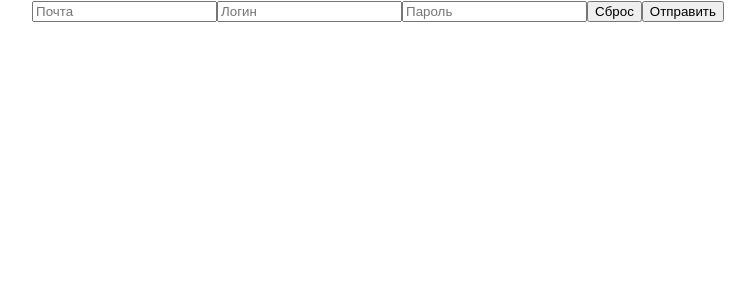
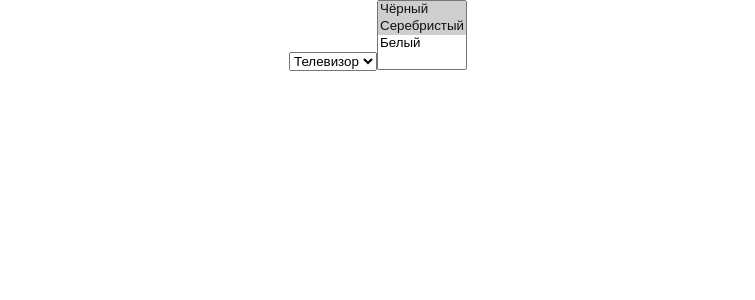
Before and after one commit to vitalyvitmens/forms-react, a React (Create React App) app in the folder my-app/: page / in a window 1280 px wide. Shown: the top 300 px of the page, without its empty margins (262-1017 px from the left). Built offline with nearby package versions, Linux system fonts and the light colour scheme.

Commit message:
add data in project

```diff
--- a/my-app/src/App.js
+++ b/my-app/src/App.js
@@ -84,69 +84,104 @@ import styles from './app.module.css'
 // }
 
 //! 2). Создание одного состояния с объектом для всех полей (оптимальный вариант)
-const initialState = {
-	email: '',
-	login: '',
-	password: '',
-}
+// const initialState = {
+// 	email: '',
+// 	login: '',
+// 	password: '',
+// }
 
-const useStore = () => {
-	const [state, setState] = useState(initialState)
+// const useStore = () => {
+// 	const [state, setState] = useState(initialState)
 
-	return {
-		getState: () => state,
-		upDateState: (fieldName, newValue) => {
-			setState({ ...state, [fieldName]: newValue })
-		},
-		resetState: () => {
-			setState(initialState)
-		},
+// 	return {
+// 		getState: () => state,
+// 		upDateState: (fieldName, newValue) => {
+// 			setState({ ...state, [fieldName]: newValue })
+// 		},
+// 		resetState: () => {
+// 			setState(initialState)
+// 		},
+// 	}
+// }
+
+// const sendData = (formData) => {
+// 	console.log(formData)
+// }
+
+// export const App = () => {
+// 	const { getState, upDateState, resetState } = useStore()
+
+// 	const onSubmit = (e) => {
+// 		e.preventDefault()
+// 		sendData(getState())
+// 	}
+
+// 	const { email, login, password } = getState()
+
+// 	const onChange = ({ target }) => upDateState(target.name, target.value)
+
+// 	return (
+// 		<div className={styles.app}>
+// 			<form onSubmit={onSubmit}>
+// 				<input
+// 					type="email"
+// 					name="email"
+// 					value={email}
+// 					placeholder="Почта"
+// 					onChange={onChange}
+// 				/>
+// 				<input
+// 					type="text"
+// 					name="login"
+// 					value={login}
+// 					placeholder="Логин"
+// 					onChange={onChange}
+// 				/>
+// 				<input
+// 					type="password"
+// 					name="password"
+// 					value={password}
+// 					placeholder="Пароль"
+// 					onChange={onChange}
+// 				/>
+// 				<button type="reset" onClick={resetState}>Сброс</button>
+// 				<button type="submit">Отправить</button>
+// 			</form>
+// 		</div>
+// 	)
+// }
+
+//! Создание контроллируемого (с атрибутами value и onChange) одиночного селекта и мульти селекта
+export const App = () => {
+	const [selectedProduct, setSelectedProduct] = useState('tv')
+	const [selectedColors, setSelectedColors] = useState(['black', 'silver'])
+
+	const onSelectedProductChange = ({ target }) =>
+		setSelectedProduct(target.value)
+
+	const onSelectedColorsChange = ({ target }) => {
+		const newSelectedColors = [...target.selectedOptions].map(
+			(selectedTarget) => selectedTarget.value
+		)
+		setSelectedColors(newSelectedColors)
 	}
-}
-
-const sendData = (formData) => {
-	console.log(formData)
-}
-
-export const App = () => {
-	const { getState, upDateState, resetState } = useStore()
-
-	const onSubmit = (e) => {
-		e.preventDefault()
-		sendData(getState())
-	}
-
-	const { email, login, password } = getState()
-
-	const onChange = ({ target }) => upDateState(target.name, target.value)
 
 	return (
 		<div className={styles.app}>
-			<form onSubmit={onSubmit}>
-				<input
-					type="email"
-					name="email"
-					value={email}
-					placeholder="Почта"
-					onChange={onChange}
-				/>
-				<input
-					type="text"
-					name="login"
-					value={login}
-					placeholder="Логин"
-					onChange={onChange}
-				/>
-				<input
-					type="password"
-					name="password"
-					value={password}
-					placeholder="Пароль"
-					onChange={onChange}
-				/>
-				<button type="reset" onClick={resetState}>Сброс</button>
-				<button type="submit">Отправить</button>
-			</form>
+			<select value={selectedProduct} onChange={onSelectedProductChange}>
+				<option value="tv">Телевизор</option>
+				<option value="smartphone">Смартфон</option>
+				<option value="laptop">Ноутбук</option>
+			</select>
+			<select
+				multiple={true}
+				value={selectedColors}
+				onChange={onSelectedColorsChange}
+			>
+				<option value="black">Чёрный</option>
+				<option value="silver">Серебристый</option>
+				<option value="white">Белый</option>
+			</select>
 		</div>
 	)
 }
```
Also changed, not shown: 1 other file (tests, documents, lock files or other folders).
